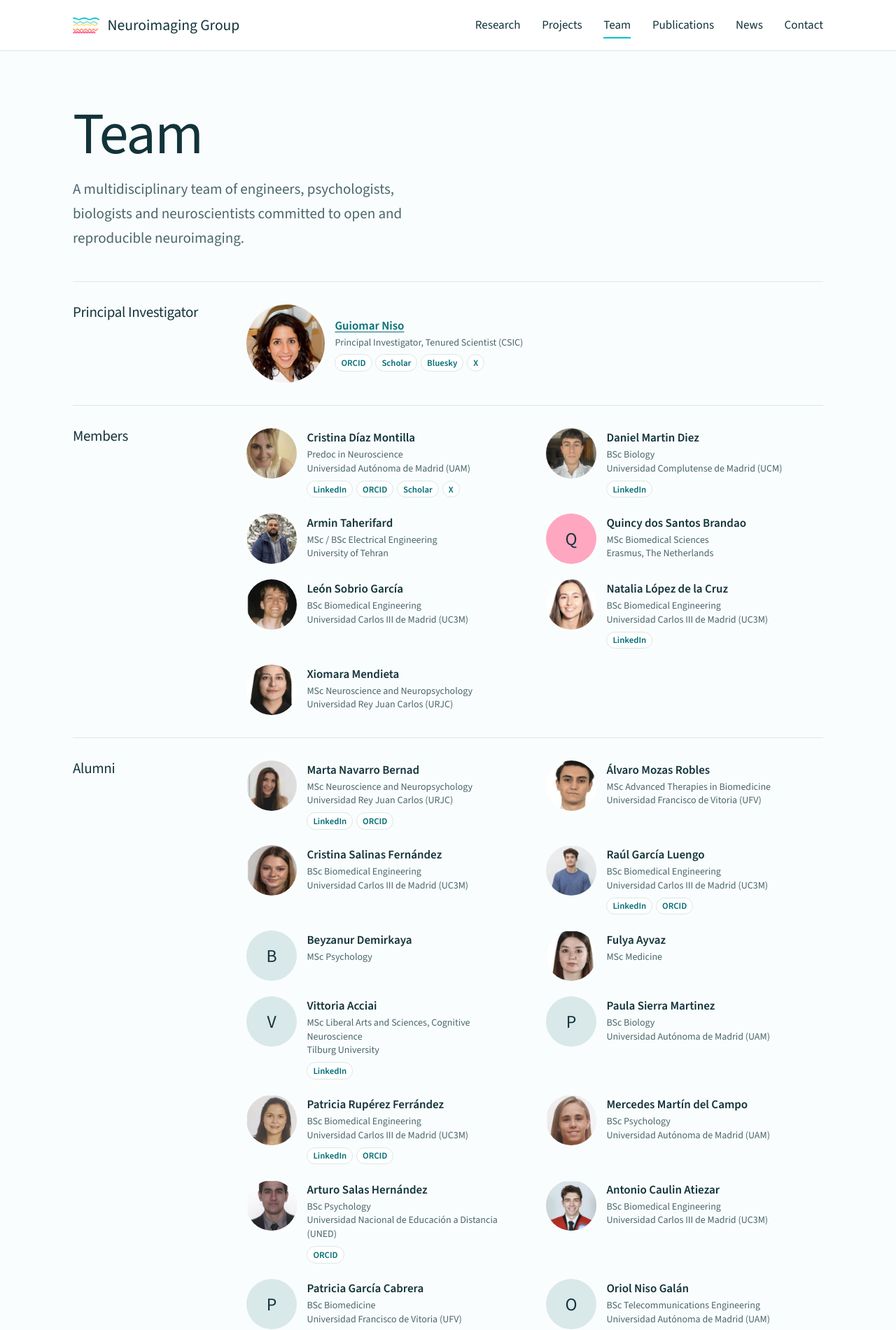
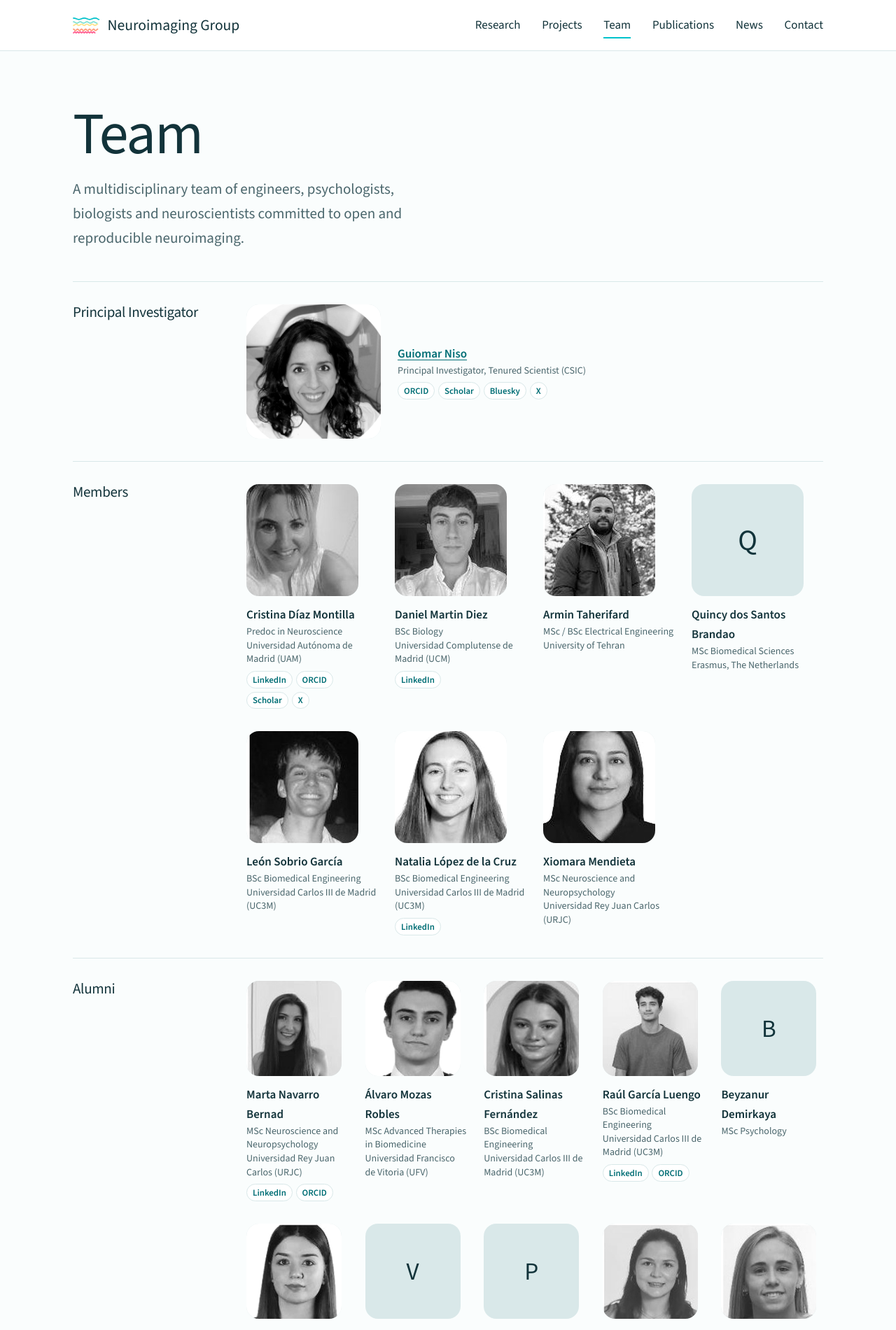
Before and after one commit to cajal-neuroimaging/cajal-neuroimaging.github.io, a Jekyll site: the page built from team.html, in a window 1280 px wide. Shown: the top 1901 px of the page at 70% size. Built offline with Jekyll 4.4.1, drawn with Linux system fonts in a browser that asks for light colours.

Commit message:
Team: larger square photos with rounded corners, in black and white
Co-Authored-By: Claude Opus 5.5 <noreply@anthropic.com>
Claude-Session: https://claude.ai/code/session_016qHx7xJtVuA2p8MXZK7uaB

```diff
--- a/assets/css/main.css
+++ b/assets/css/main.css
@@ -298,3 +298,17 @@ p { margin: 0 0 1em; }
 .site-foot__inst { display: flex; align-items: center; gap: 1rem; flex-wrap: wrap; }
 .site-foot__inst a { display: block; background: #fff; border-radius: 10px; padding: .6rem .9rem; }
 .site-foot__inst img { height: 2.6rem; width: auto; }
+
+/* ---------- team v2: square photos, harmonised in black and white ---------- */
+.people { grid-template-columns: repeat(auto-fill, minmax(10rem, 1fr)); gap: 2rem 1.5rem; }
+.person { display: block; }
+.person__avatar { display: grid; place-items: center; width: 100%; height: auto; aspect-ratio: 1; max-width: 10rem; border-radius: 18px; overflow: hidden; margin-bottom: .8rem; font-size: 2.6rem; font-weight: 300; color: var(--ink); background: var(--line) !important; }
+.person__avatar img { width: 100%; height: 100%; object-fit: cover; filter: grayscale(1) contrast(1.05); transition: filter .25s; }
+.person:hover .person__avatar img { filter: none; }
+.people--pi { grid-template-columns: 1fr; }
+.people--pi .person { display: grid; grid-template-columns: 12rem minmax(0, 1fr); gap: 1.5rem; align-items: center; }
+.people--pi .person__avatar { max-width: 12rem; width: 12rem; height: 12rem; margin: 0; }
+.people--alumni { grid-template-columns: repeat(auto-fill, minmax(8.5rem, 1fr)); }
+.people--alumni .person__avatar { max-width: 8.5rem; font-size: 2.2rem; }
+@media (prefers-reduced-motion: reduce) { .person__avatar img { transition: none; } }
+@media (max-width: 520px) { .people--pi .person { grid-template-columns: 1fr; } }
```
